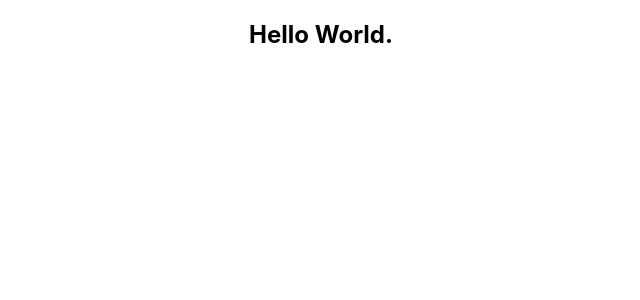
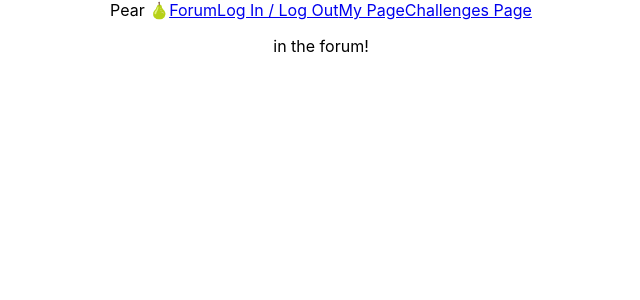
Before and after one commit to nicholasgalante1997/pear--client, a React (Create React App) app: page /forum in a window 1280 px wide. Shown: the top 300 px of the page, without its empty margins (319-959 px from the left). Built offline with nearby package versions, Linux system fonts and the light colour scheme; no server answers.

Commit message:
some component some fetches

```diff
--- a/src/App.js
+++ b/src/App.js
@@ -2,24 +2,33 @@ import React from 'react';
 import logo from './logo.svg';
 import './App.css';
 import { Route, Switch } from 'react-router-dom'
+import NavBar from './Components/Navigation/NavBar'
+import ForumContainer from './Components/Forum/ForumContainer';
 
 function App() {
   return (
     <div className="App">
+      <NavBar/>
       <Switch>
+
         <Route exact path='/forum' render={(routerProps) =>
-        <h2>Hello World.</h2>}/>
+        <ForumContainer {...routerProps}/>}/>
+
         <Route exact path='/login' render={(routerProps) =>
         <h2>Log In Page</h2>} />
+
         <Route exact path='/profile' render={(routerProps) =>
         <h2>User Profile Page</h2>}/>
+
         <Route exact path='/challenges/:topic' render={(routerProps) =>
         <>
           <h2>Challenge Topic</h2>
           <p>list of challenges within the topic, and info on each challenge</p>
         </>}/>
+
         <Route exact path='/challenges' render={(routerProps) =>
         <h2>Challenges Topic Card Page</h2>}/>
+
       </Switch>
     </div>
   );
--- /dev/null
+++ b/src/Components/Forum/ForumContainer.js
@@ -0,0 +1,37 @@
+import React, { Component } from 'react';
+
+class ForumContainer extends Component {
+    state = {
+        posts: [],
+        challenges: []
+     }
+    fetchPosts = () => {
+        fetch('http://localhost:3001/api/v1/posts')
+        .then(r => r.json())
+        .then(posts => this.setState({posts}))
+    }
+
+    fetchChallenges = () => {
+        fetch('http://localhost:3001/api/v1/challenges')
+        .then(r => r.json())
+        .then(challenges => this.setState({challenges}))
+    }
+    componentDidMount(){
+        this.fetchPosts()
+        this.fetchChallenges()
+        console.log(this.state)
+    }
+
+
+
+    render() {
+        console.log(this.state)
+        return (
+            <div>
+                <p>in the forum!</p>
+            </div>
+         );
+    }
+}
+
+export default ForumContainer;
--- /dev/null
+++ b/src/Components/Navigation/NavBar.js
@@ -0,0 +1,21 @@
+import React, { Component } from 'react';
+import Navbar from 'react-bootstrap/Navbar'
+import { NavLink } from 'react-router-dom';
+import Nav from 'react-bootstrap/Nav'
+
+const NavBar = (props) => {
+    return (
+        <Navbar className='nav-bar'>
+
+            <Navbar.Brand className='nav-logo'>Pear 🍐</Navbar.Brand>
+            <NavLink to='/forum'>Forum</NavLink>
+            {/* Ternary required below for oscillating log in log out */}
+            <NavLink to='/login'>Log In / Log Out</NavLink>
+            <NavLink to='/profile'>My Page</NavLink>
+            <NavLink to='/challenges'>Challenges Page</NavLink>
+
+        </Navbar>
+     );
+}
+
+export default NavBar;
```
Also changed, not shown: src/Components/LogIn/LogIn.js (added).
